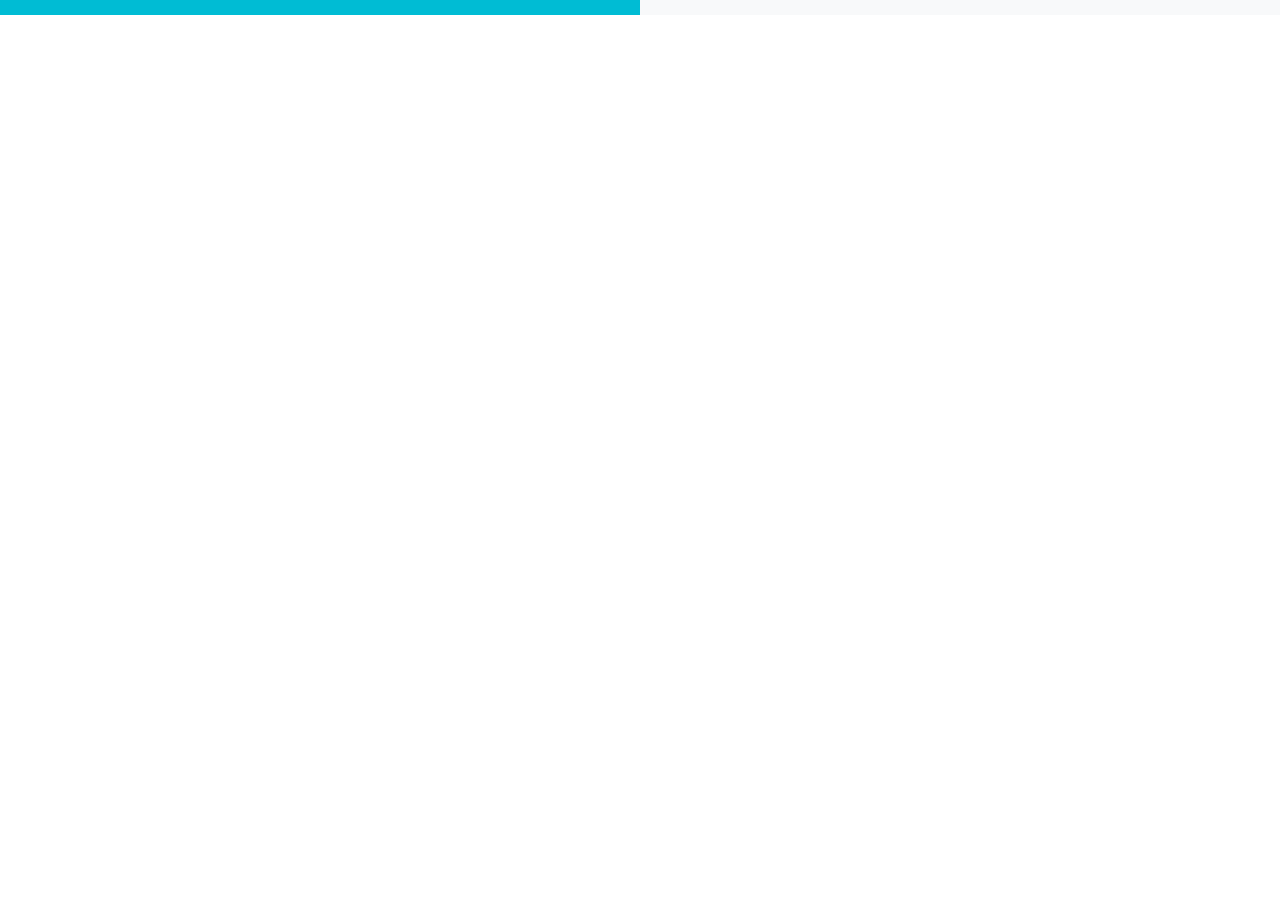
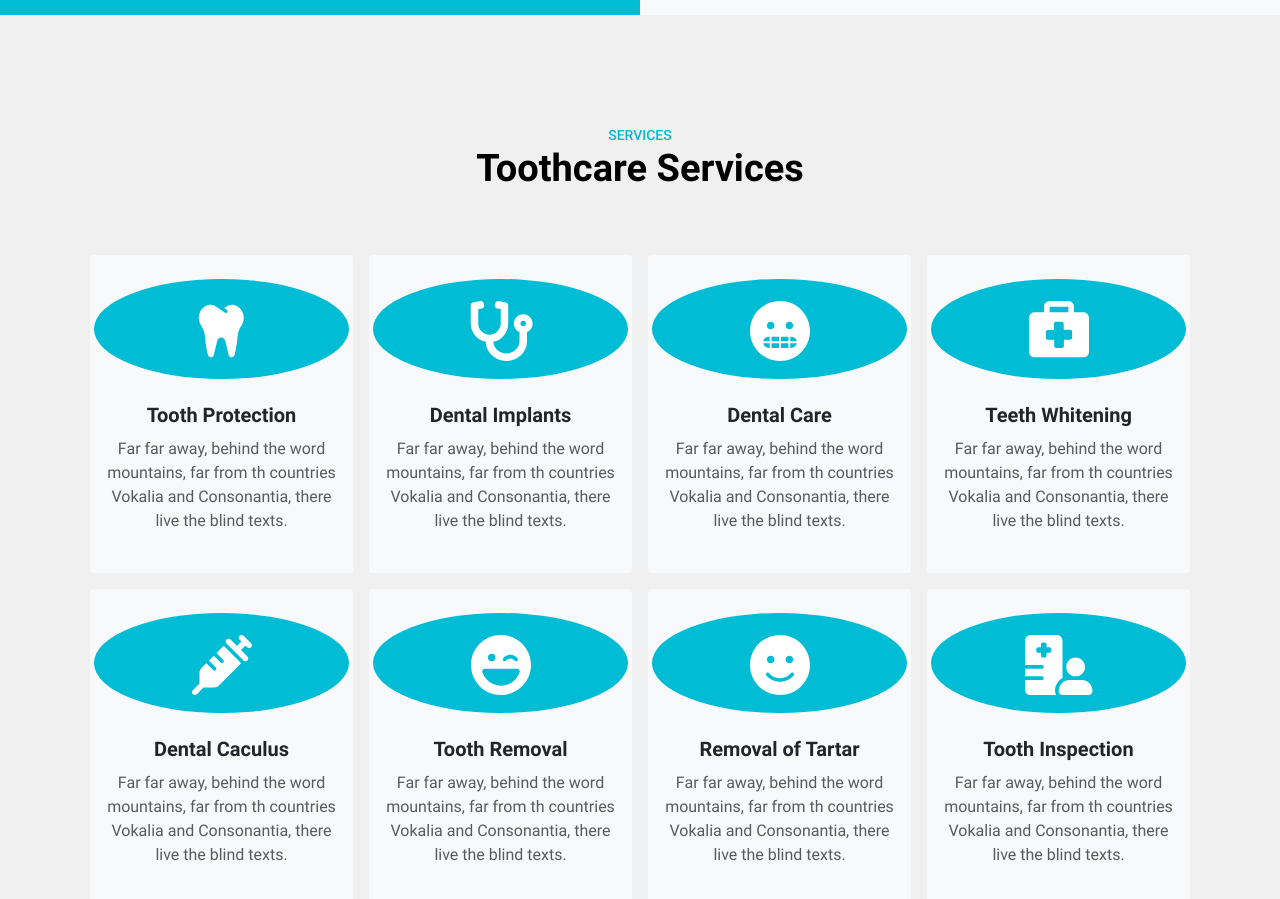
Before and after one commit to AmirHosseinShamsi/Dental-template, a React (Vite) app: page / in a window 1280 px wide. Shown: the part 1660-2559 px from the top of the page. Before the commit the page ends 1675 px from the top, so only its background shows below. Built offline with nearby package versions, Linux system fonts and the light colour scheme; a web font is replaced by a local one.

Commit message:
Services section done

```diff
--- /dev/null
+++ b/components/main-section/services/Services.jsx
@@ -0,0 +1,57 @@
+import React from 'react';
+import classes from './Services.module.css';
+import ServicesCards from "../../../components/main-section/services/cards/ServicesCards.jsx";
+const Services = () => {
+    const data = [{
+        icon:'fa-solid fa-tooth',
+        heading:'Tooth Protection',
+        description:'Far far away, behind the word mountains, far from th countries Vokalia and Consonantia, there live the blind texts.',
+    },{
+        icon:'fa-solid fa-stethoscope',
+        heading:'Dental Implants',
+        description:'Far far away, behind the word mountains, far from th countries Vokalia and Consonantia, there live the blind texts.',
+    },{
+        icon:'fa-solid fa-face-grimace',
+        heading:'Dental Care',
+        description:'Far far away, behind the word mountains, far from th countries Vokalia and Consonantia, there live the blind texts.',
+    },{
+        icon:'fa-solid fa-briefcase-medical',
+        heading:'Teeth Whitening',
+        description:'Far far away, behind the word mountains, far from th countries Vokalia and Consonantia, there live the blind texts.',
+    },{
+        icon:'fa-solid fa-syringe',
+        heading:'Dental Caculus',
+        description:'Far far away, behind the word mountains, far from th countries Vokalia and Consonantia, there live the blind texts.',
+    },{
+        icon:'fa-solid fa-face-laugh-wink',
+        heading:'Tooth Removal',
+        description:'Far far away, behind the word mountains, far from th countries Vokalia and Consonantia, there live the blind texts.',
+    },{
+        icon:'fa-solid fa-face-smile',
+        heading:'Removal of Tartar',
+        description:'Far far away, behind the word mountains, far from th countries Vokalia and Consonantia, there live the blind texts.',
+    },{
+        icon:'fa-solid fa-hospital-user',
+        heading:'Tooth Inspection',
+        description:'Far far away, behind the word mountains, far from th countries Vokalia and Consonantia, there live the blind texts.',
+    }]
+    return (
+        <section className={`${classes.servicesSection}`}>
+            <div className="container-lg p-0">
+                <div className={`row m-0 ${classes.align}`}>
+                    <span className={`col-12 text-center text-uppercase ${classes.shortText}`}>services</span>
+                    <h5 className={`col-12 text-center text-capitalize mb-5 ${classes.heading}`}>Toothcare Services</h5>
+                    <div className="col-12">
+                        <div className="row m-0 g-3">
+                            {data.map((item , index)=>{
+                                return <ServicesCards data={{...item}}/>
+                            })}
+                        </div>
+                    </div>
+                </div>
+            </div>
+        </section>
+    );
+};
+
+export default Services;
--- /dev/null
+++ b/components/main-section/services/Services.module.css
@@ -0,0 +1,16 @@
+.servicesSection {
+    background-color: var(--color-cards);
+}
+.align {
+    padding: 110px 0 110px 0;
+}
+.shortText {
+    color: var(--main-light-blue);
+    font-size: 14px !important;
+    font-family: 'Roboto-Medium',serif !important;
+}
+.heading {
+    color: var(--main-black);
+    font-size: 38px;
+    font-family: 'Roboto-Bold',serif !important;
+}
--- /dev/null
+++ b/components/main-section/services/cards/ServicesCards.jsx
@@ -0,0 +1,20 @@
+import React from 'react';
+import classes from './ServicesCards.module.css';
+
+const ServicesCards = ({data}) => {
+    return (
+        <div className="col-12 col-md-6 col-lg-3">
+            <div className="row m-0 border bg-light py-4 px-1 justify-content-center border-0 rounded-1">
+                <div className={`text-center col-12 mb-4 ${classes.iconSection}`}>
+                    <span className={`${data.icon} ${classes.iconStyle}`}></span>
+                </div>
+                <div className="col-12 text-center">
+                    <h6 className={classes.cardHeading}>{data.heading}</h6>
+                    <p className={`text-muted ${classes.cardDescription}`}>{data.description}</p>
+                </div>
+            </div>
+        </div>
+    );
+};
+
+export default ServicesCards;
--- /dev/null
+++ b/components/main-section/services/cards/ServicesCards.module.css
@@ -0,0 +1,20 @@
+.iconSection {
+    width: 100px;
+    height: 100px;
+    border-radius: 50%;
+    background-color: var(--main-light-blue);
+    color: var(--main-black);
+}
+.iconStyle {
+    font-size: 60px;
+    margin-top: 22px;
+    color: var(--main-white);
+}
+.cardHeading {
+    font-size: 20px;
+    font-family: 'Roboto-Bold' , serif;
+    margin-bottom: 10px;
+}
+.cardDescription{
+    font-family: 'Roboto-Regular' , serif;
+}
--- a/src/App.jsx
+++ b/src/App.jsx
@@ -1,5 +1,6 @@
 import Header from "../components/Header/Header.jsx";
 import TakeAppointment from "../components/main-section/take-appointment/TakeAppointment.jsx";
+import Services from "../components/main-section/services/Services.jsx";
 
 export default function App() {
 
@@ -8,6 +9,7 @@ export default function App() {
           <Header/>
           <main>
               <TakeAppointment/>
+              <Services/>
           </main>
       </>
   )
```
